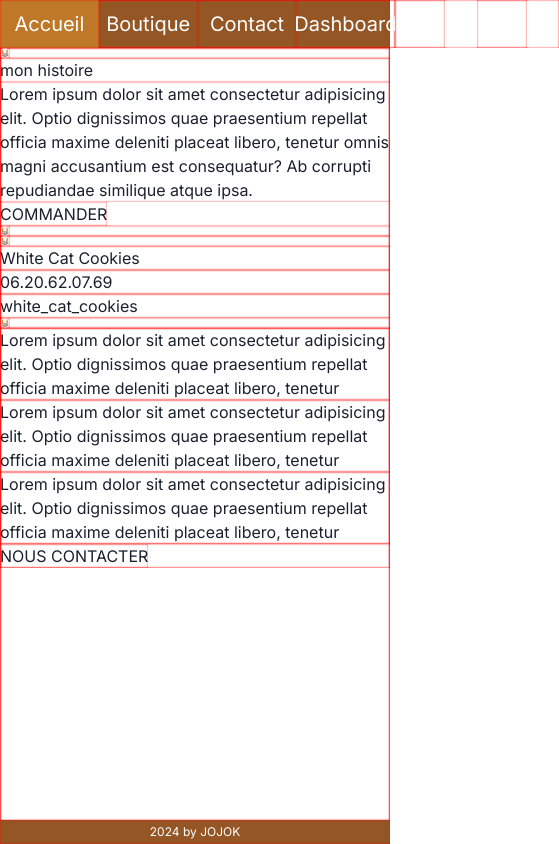
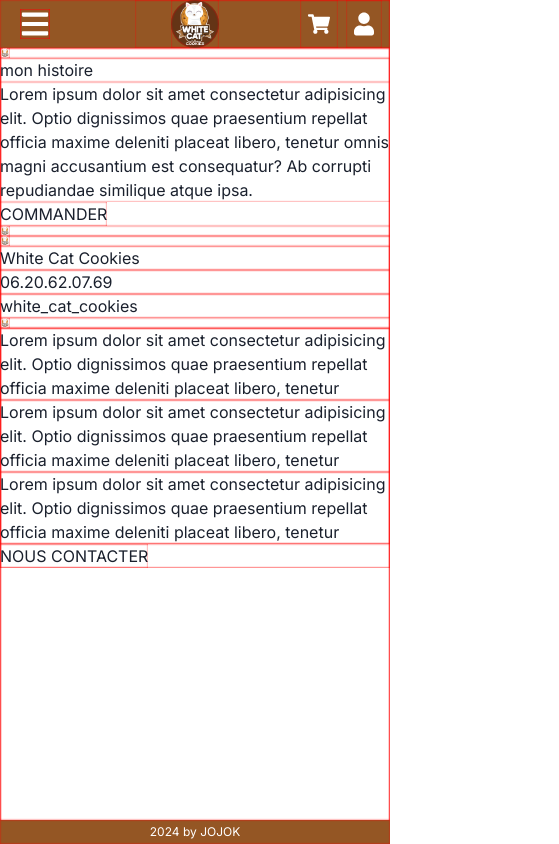
Before and after one commit to JOJOK63/W2C_Next_Prisma, a Next.js app: page / in a window 390 px wide. Shown: the whole page, 559 px wide, since content can reach past the window. Built offline with nearby package versions, Linux system fonts and the light colour scheme.

Commit message:
navbar responsive

```diff
--- a/src/components/Nav.tsx
+++ b/src/components/Nav.tsx
@@ -1,19 +1,59 @@
 "use client"
 import Link from "next/link";
 import Image from "next/image";
-import { FaShoppingCart, FaUser } from 'react-icons/fa';
+import {FaBars, FaShoppingCart, FaTimes, FaUser} from 'react-icons/fa';
 import { usePathname } from 'next/navigation';
+import {useEffect, useState} from "react";
 
 export function Nav() {
     const pathname = usePathname();
+    const [isOpen, setIsOpen] = useState(false);
+
+    const toggleMenu = () => {
+        setIsOpen(!isOpen);
+    };
+
+    useEffect(() => {
+        // Bloquer le scroll lorsque le menu est ouvert
+        if (isOpen) {
+            document.body.style.overflow = "hidden";
+        } else {
+            document.body.style.overflow = "auto";
+        }
+    }, [isOpen]);
 
     return (
-        <nav className="w-full h-12 bg-navbarColor flex items-center text-white">
-            <div className="h-full flex-[3] flex items-center justify-around text-xl">
+        <nav className="w-full h-12 bg-navbarColor flex items-center text-white ">
+            <div className="lg:hidden ml-5" onClick={toggleMenu}>
+                {isOpen ? (
+                    <FaTimes size={30} className="cursor-pointer hover:bg-textColor"/>
+                ) : (
+                    <FaBars size={30} className="cursor-pointer hover:bg-textColor"/>
+                )}
+            </div>
+            {isOpen && (
+                <div className="fixed w-full h-screen top-12 bg-navbarColor flex flex-col items-center justify-center space-y-8 text-2xl text-white z-10">
+                    <Link href="/" onClick={toggleMenu} className={`p-4 ${pathname === '/' ? 'bg-textColor' : 'hover:bg-textColor'}`}>
+                        Accueil
+                    </Link>
+                    <Link href="/products" onClick={toggleMenu} className={`p-4 ${pathname === '/products' ? 'bg-titleColor' : 'hover:bg-textColor'}`}>
+                        Boutique
+                    </Link>
+                    <Link href="/contact" onClick={toggleMenu} className={`p-4 ${pathname === '/contact' ? 'bg-iconColor' : 'hover:bg-buttonColor'}`}>
+                        Contact
+                    </Link>
+                    <Link href="/administration" onClick={toggleMenu} className={`p-4 ${pathname === '/administration' ? 'bg-orange-800' : 'hover:bg-titleColor'}`}>
+                        Dashboard
+                    </Link>
+                </div>
+            )}
+
+
+            <div className="h-full flex-[3] flex items-center justify-around text-xl hidden lg:flex text-base">
                 <Link
                     href="/"
                     className={`h-full w-1/4 p-2 flex justify-center items-center ${
-                        pathname === '/' ? 'bg-textColor' : 'hover:bg-textColor'
+                        pathname === '/' ? 'bg-textColor' : 'hover:text-buttonColor hover:bg-textColor'
                     }`}
                 >
                     Accueil
@@ -29,7 +69,7 @@ export function Nav() {
                 <Link
                     href="/contact"
                     className={`h-full w-1/4 p-2 flex justify-center items-center ${
-                        pathname === '/contact' ? 'bg-iconColor' : 'hover:bg-buttonColor'
+                        pathname === '/contact' ? 'bg-iconColor' : 'hover:bg-buttonColor hover:text-textColor'
                     }`}
                 >
                     Contact
@@ -43,16 +83,29 @@ export function Nav() {
                     Dashboard
                 </Link>
             </div>
-                <div className="flex-[1] flex items-center justify-center">
-                    <Link href={"/"} className={"absolute top-0 z-10"}>
-                    <Image src="/logos/logo-W2C.png" alt="Logo" width={80} height={80}
-                           className="bg-buttonColor  rounded-full hover:cursor-pointer  opacity-100"/>
-                    </Link>
-                </div>
+            <div className="flex-[1] flex items-center justify-center">
+                <Link href={"/"} className="absolute top-0 left-1/2 transform -translate-x-1/2 z-10"  onClick={() => isOpen && toggleMenu()} >
+                    <Image
+                        src="/logos/logo-W2C.png"
+                        alt="Logo"
+                        width={80}
+                        height={80}
+                        className="bg-buttonColor rounded-full hover:cursor-pointer hover:bg-iconColor hover:border-2 border-buttonColor w-12 h-12 lg:w-20 lg:h-20 "
+                    />
+                </Link>
+            </div>
 
             <div className="flex-[3] flex items-center justify-end h-full">
-                <FaShoppingCart size={50} className="h-full mr-8 p-1 pl-2 pr-2  hover:bg-textColor"/>
-                <FaUser size={50} className="h-full mr-8 p-1 pl-2 pr-2 hover:bg-textColor"/>
+                <FaShoppingCart
+                    onClick={() => isOpen && toggleMenu()}
+                    size={38} // Taille par défaut pour mobile
+                    className="h-full mr-2 p-1 pl-2 pr-2 hover:cursor-pointer lg:size-[2.2rem] lg:mr-8 lg:p-0.5 hover:text-buttonColor"
+                />
+                <FaUser
+                    onClick={() => isOpen && toggleMenu()}
+                    size={36} // Taille par défaut pour mobile
+                    className="h-full mr-2 p-1 pl-2 pr-2 hover: cursor-pointer lg:size-[2.2rem] lg:mr-8 lg:p-0.5   hover:text-buttonColor"
+                />
             </div>
 
         </nav>
```
